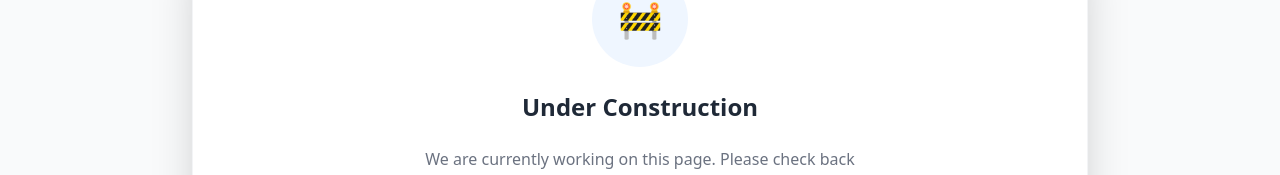
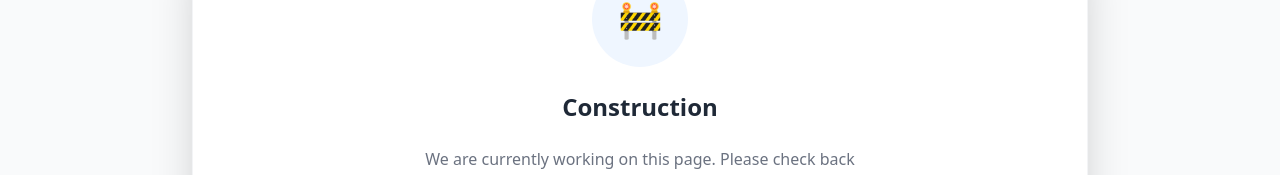
Before and after one commit to krupal-05/CTC-Library, a React (Vite) app in the folder frontend/: page /contact in a window 1280 px wide. Shown: the part 418-593 px from the top of the page. Built offline with nearby package versions, Linux system fonts and the light colour scheme.

Commit message:
my changes

```diff
--- a/frontend/src/pages/ContactPage.jsx
+++ b/frontend/src/pages/ContactPage.jsx
@@ -10,7 +10,7 @@ const ContactPage = () => {
                     <div className="w-24 h-24 bg-blue-50 rounded-full flex items-center justify-center">
                         <span className="text-4xl text-accent">🚧</span>
                     </div>
-                    <h2 className="text-2xl font-bold text-gray-800">Under Construction</h2>
+                    <h2 className="text-2xl font-bold text-gray-800"> Construction</h2>
                     <p className="max-w-md">
                         We are currently working on this page. Please check back later for updates and new content regarding Contact Information.
                     </p>
@@ -20,4 +20,6 @@ const ContactPage = () => {
     );
 };
 
+
+
 export default ContactPage;
```
